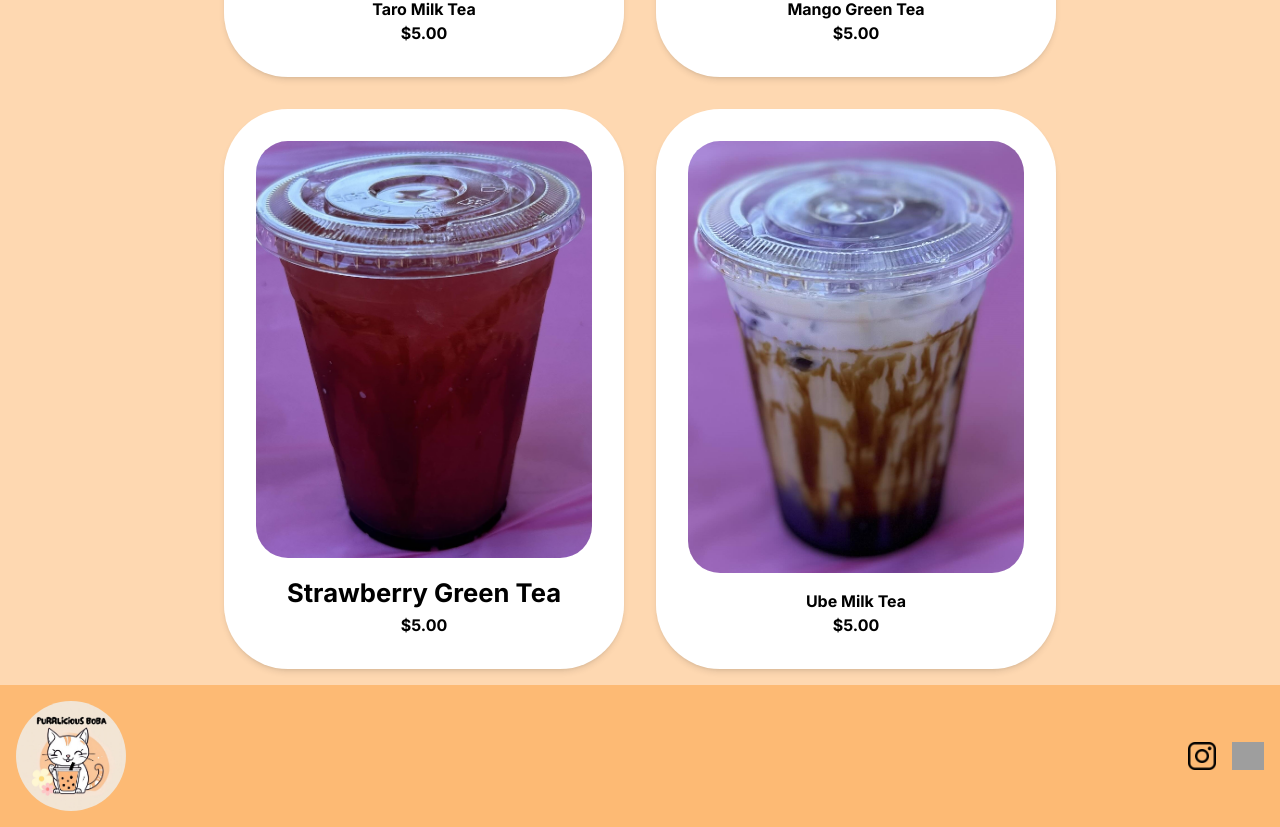
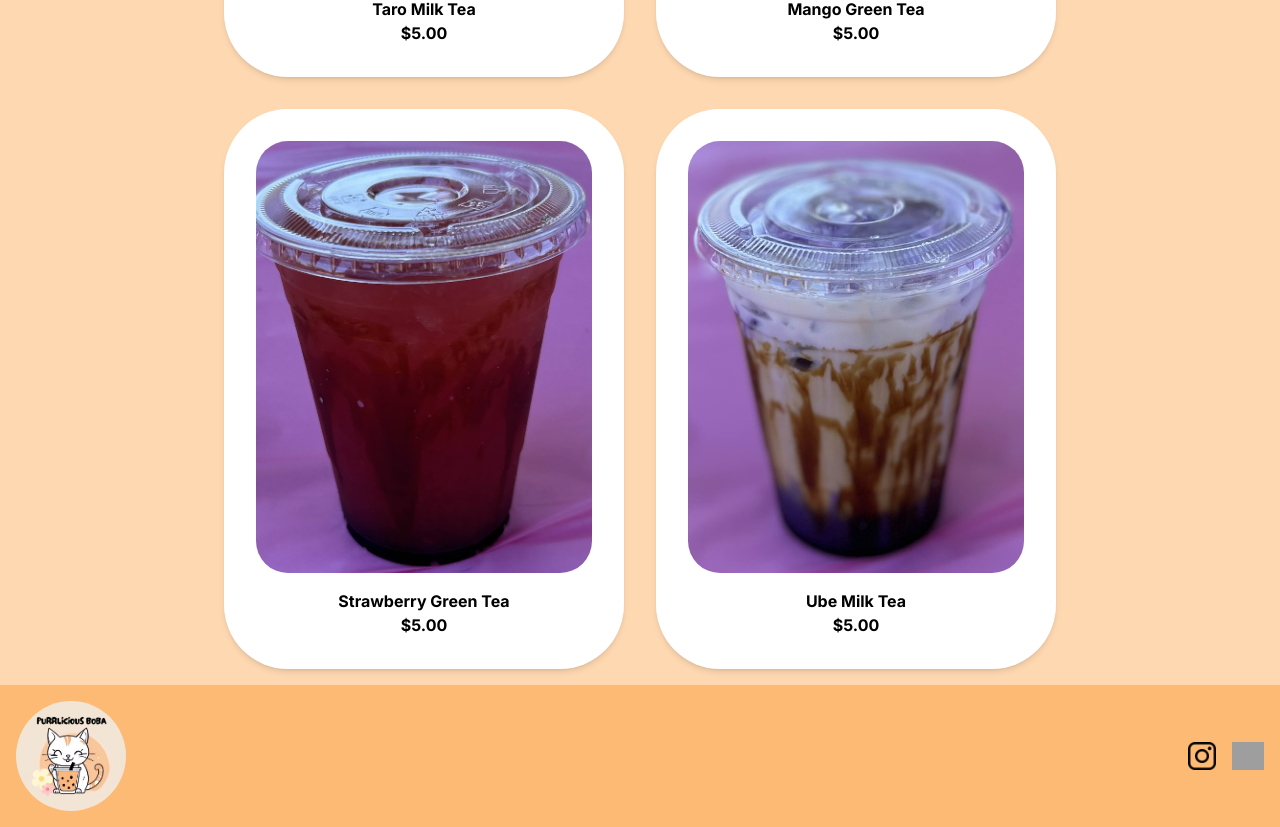
Before and after one commit to devanshkat/purrlicious-boba, a Next.js app in the folder frontend/: page /boba in a window 1280 px wide. Shown: the part 1397-2224 px from the top of the page. Built offline with nearby package versions, Linux system fonts and the light colour scheme; grey boxes are pictures that could not be loaded; a web font is replaced by a local one.

Commit message:
Fixed Font Size Issue
- Fixed font size issue on Our Boba page for Strawberry Green Tea

```diff
--- a/frontend/app/boba/page.tsx
+++ b/frontend/app/boba/page.tsx
@@ -25,7 +25,7 @@ export default function OurBobaPage() {
         <BobaCard name="Thai Green Tea" color="thai-green-tea" price="5.00" imageloc={green.src} description= "Ingredients: Water, Sugar, Thai Green Tea Mix (Green Tea, Food Coloring [Blue 1, Yellow 5]), Sweetened Condensed Milk (Milk, Sugar), Evaporated Milk (Milk, Dipotassium Phosphate, Carrageenan, Vitamin D3), Half-and-Half (Milk, Cream), Natural and Artificial Flavorings" fontSize={1.7}></BobaCard>
         <BobaCard name="Taro Milk Tea" color="taro-milk-tea" price="5.00" imageloc={taro.src} description= "Sweetended taro non-dairy creamer powder (sugar, glucose syrup, Hydrogenated palm kernel oil, Whey (milk), Taro powder, artificial flavors, maltodextrin, sodium caseinate, silicon dioxide, Dipotassium phosphate, tripotassium phosphate, mono & diglyceride, sodium tripolyphosphate, diacetyl tartaric acid esters of mono & diglycerides (Datem), Beta carotene (color), suctalose, blue 1, red 3, red 40." fontSize={1.7}></BobaCard>
         <BobaCard name="Mango Green Tea" color="mango-green-tea" price="5.00" imageloc={mango.src} description= "Mango" fontSize={1.7}></BobaCard>
-        <BobaCard name="Strawberry Green Tea" color="strawberry-green-tea" price="5.00" imageloc={strawberry.src} description= "Strawberry" fontSize={1.6}></BobaCard>
+        <BobaCard name="Strawberry Green Tea" color="strawberry-green-tea" price="5.00" imageloc={strawberry.src} description= "Strawberry" fontSize={1.7}></BobaCard>
         <BobaCard name="Ube Milk Tea" color="ube-milk-tea" price="5.00" imageloc={ube.src} description= "Ube" fontSize={1.7}></BobaCard>
       </div>
 
```
